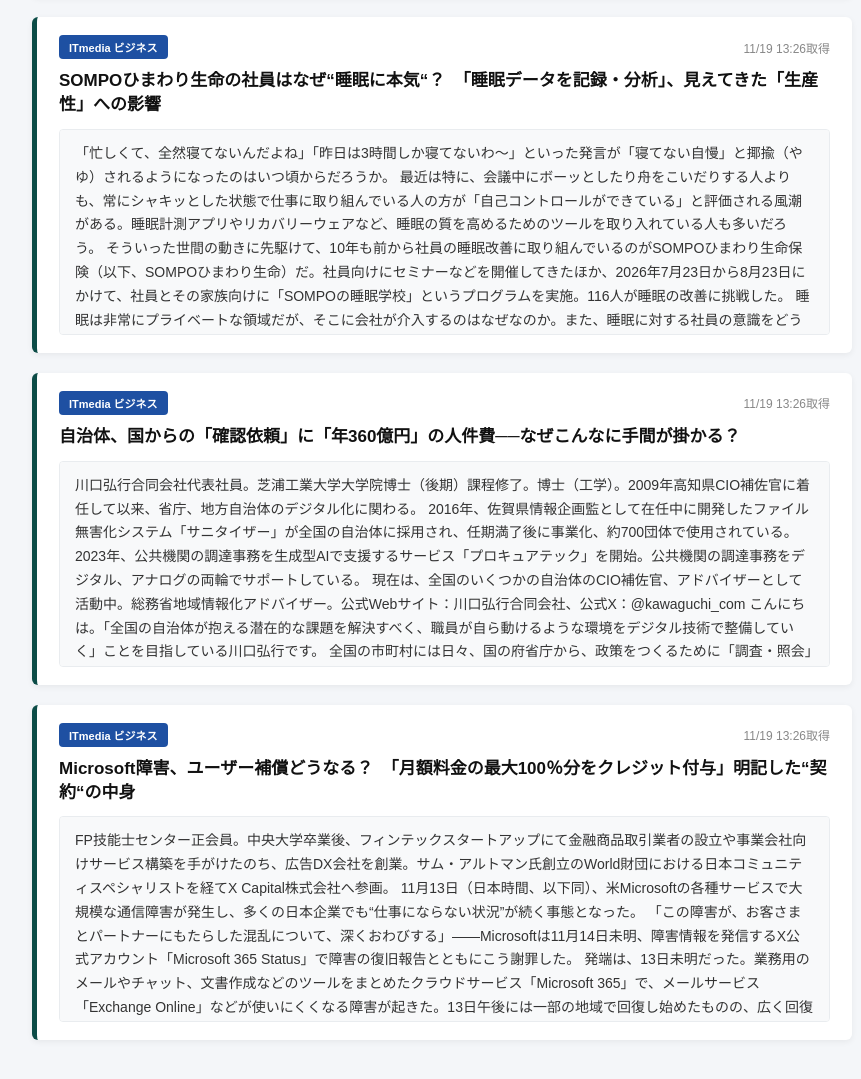
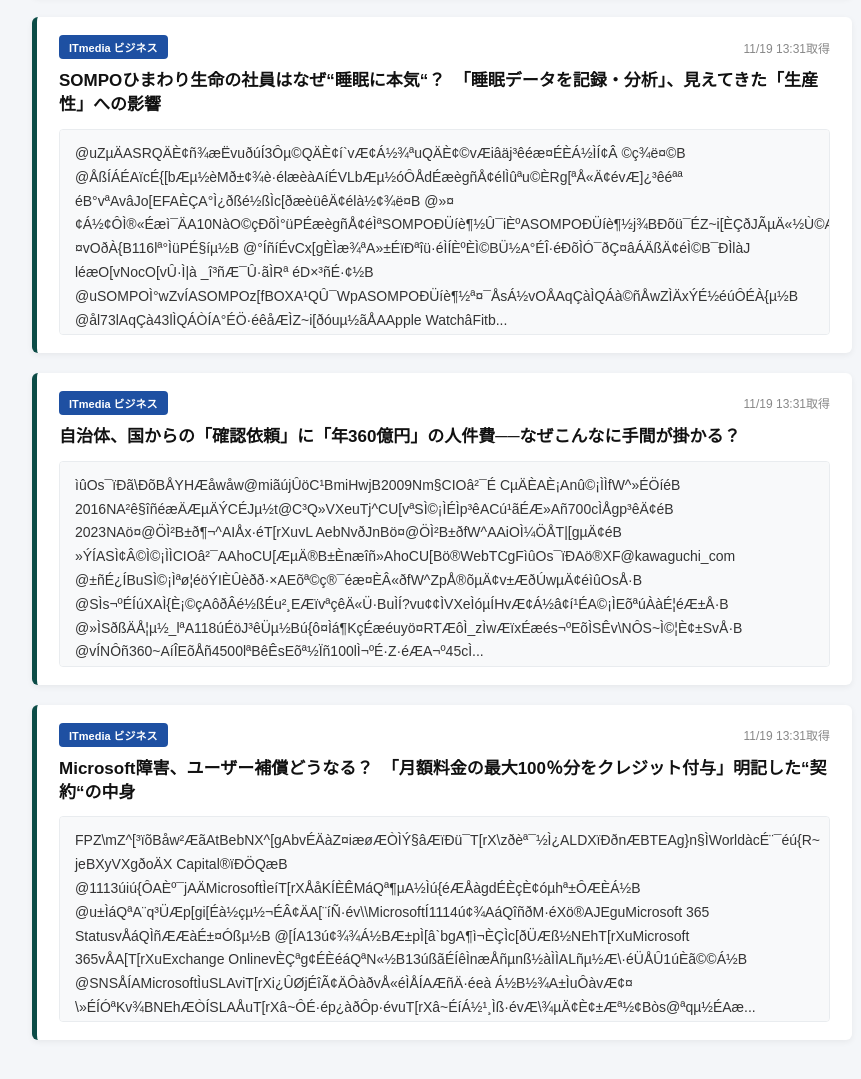
Before and after one commit to mistyrain1205/news-digest, a plain HTML site: page index.html in a window 1280 px wide. Shown: the part 1105-2184 px from the top of the page, without its empty margins (198-1059 px from the left). Drawn offline with Linux system fonts and the light colour scheme.

Commit message:
Update news digest via Colab

```diff
--- a/index.html
+++ b/index.html
@@ -24,13 +24,13 @@
 <div class="container">
     <header>
         <h1>ビジネス・行政 最新ニュース</h1>
-        <p>最終更新: 2026年11月19日 13:26 (JST) / 掲載件数: 6件</p>
+        <p>最終更新: 2026年11月19日 13:31 (JST) / 掲載件数: 6件</p>
     </header>
 
     <div class="card">
         <div class="card-header">
             <span class="badge" style="background-color: #003366;">NHK 経済・ビジネス</span>
-            <span class="date">11/19 13:26取得</span>
+            <span class="date">11/19 13:31取得</span>
         </div>
         <h2 class="title"><a href="https://news.web.nhk/newsweb/na/nd-20261119de78296" target="_blank" rel="noopener">片山財務相 非上場企業の株式評価 税調に委ねる考え</a></h2>
         <div class="summary-box">来年度の税制改正の論点になっている非上場企業の株式を相続する際などの評価のあり方について片山財務大臣は、先に国税庁が示した案を与党の税制調査会に提案することはせず、議論に委ねる考えを改めて示しました。…
@@ -62,7 +62,7 @@
     <div class="card">
         <div class="card-header">
             <span class="badge" style="background-color: #003366;">NHK 経済・ビジネス</span>
-            <span class="date">11/19 13:26取得</span>
+            <span class="date">11/19 13:31取得</span>
         </div>
         <h2 class="title"><a href="https://news.web.nhk/newsweb/na/nd-20261119de78267" target="_blank" rel="noopener">日経平均株価 売り買い交錯で小幅な値動き</a></h2>
         <div class="summary-box">19日の東京株式市場、アメリカのAI開発企業「アンソロピック」の上場を前にAIへの期待と懸念の双方の見方から売り買いが交錯し、日経平均株価は小幅な値動きとなっています。
@@ -95,12 +95,12 @@
     <div class="card">
         <div class="card-header">
             <span class="badge" style="background-color: #003366;">NHK 経済・ビジネス</span>
-            <span class="date">11/19 13:26取得</span>
+            <span class="date">11/19 13:31取得</span>
         </div>
         <h2 class="title"><a href="https://news.web.nhk/newsweb/na/nd-20261119de78144" target="_blank" rel="noopener">FRBが10月会合の議事録公表 ほぼ全員が「追加利上げ適切」</a></h2>
         <div class="summary-box">アメリカのFRB＝連邦準備制度理事会が公表した先月の会合の議事録で、ほぼすべての参加者が今後、数か月で追加の利上げが適切になる可能性が高いとの見解を示していたことがわかりました。来月の会合で大幅な利上…
 【現地映像 配信予定】注目の米中首脳会談 このあと開催へ
-11月19日 12:46
+11月19日 13:25
 米中ロ首脳会談 ウクライナ外相「当事国抜きの決定は不可能」
 11月19日 4:47
 高市首相 プーチン大統領と意見交換 習主席とは握手
@@ -128,43 +128,44 @@
     <div class="card">
         <div class="card-header">
             <span class="badge" style="background-color: #1e50a2;">ITmedia ビジネス</span>
-            <span class="date">11/19 13:26取得</span>
+            <span class="date">11/19 13:31取得</span>
         </div>
         <h2 class="title"><a href="https://www.itmedia.co.jp/business/articles/2611/19/news004.html" target="_blank" rel="noopener">SOMPOひまわり生命の社員はなぜ“睡眠に本気“？　「睡眠データを記録・分析」、見えてきた「生産性」への影響</a></h2>
-        <div class="summary-box">「忙しくて、全然寝てないんだよね」「昨日は3時間しか寝てないわ〜」といった発言が「寝てない自慢」と揶揄（やゆ）されるようになったのはいつ頃からだろうか。
-最近は特に、会議中にボーッとしたり舟をこいだりする人よりも、常にシャキッとした状態で仕事に取り組んでいる人の方が「自己コントロールができている」と評価される風潮がある。睡眠計測アプリやリカバリーウェアなど、睡眠の質を高めるためのツールを取り入れている人も多いだろう。
-そういった世間の動きに先駆けて、10年も前から社員の睡眠改善に取り組んでいるのがSOMPOひまわり生命保険（以下、SOMPOひまわり生命）だ。社員向けにセミナーなどを開催してきたほか、2026年7月23日から8月23日にかけて、社員とその家族向けに「SOMPOの睡眠学校」というプログラムを実施。116人が睡眠の改善に挑戦した。
-睡眠は非常にプライベートな領域だが、そこに会社が介入するのはなぜなのか。また、睡眠に対する社員の意識をどうやって高めているのか。同社の人財開発部 人事企画グループ兼健康経営グループ課長の竹内 浩介さんと同課長代理の山根 颯泰さんに聞いた。
-「SOMPOの睡眠学校」は、SOMPOホールディングス、損害保険ジャパン、SOMPOひまわり生命が共同で行ったプログラムで、子どもの参加も見込んで学校の夏休みに当たる期間に実施した。
-大人73人、子ども43人...</div>
+        <div class="summary-box">@uZµÄASRQÄÈ¢ñ¾æËvuðúÍ3Ôµ©QÄÈ¢í`vÆ¢Á½¾ªuQÄÈ¢©vÆiâäj³êéæ¤ÉÈÁ½ÌÍ¢Â ©ç¾ë¤©B
+@ÅßÍÁÉAïcÉ{[bÆµ½èMð±¢¾è·élæèàAíÉVLbÆµ½óÔÅdÉæègñÅ¢élÌûªu©ÈRg[ªÅ«Ä¢évÆ]¿³êéªª éB°vªAvâJo[EFAÈÇA°Ì¿ðßé½ßÌc[ðæèüêÄ¢élà½¢¾ë¤B
+@»¤¢Á½¢ÔÌ®«Éæì¯ÄA10NàO©çÐõÌ°üPÉæègñÅ¢éÌªSOMPOÐÜíè¶½Û¯iÈºASOMPOÐÜíè¶½j¾BÐõü¯ÉZ~i[ÈÇðJÃµÄ«½Ù©A2026N723ú©ç823úÉ©¯ÄAÐõÆ»ÌÆ°ü¯ÉuSOMPOÌ°wZvÆ¢¤vOðÀ{B116lª°ÌüPÉ§íµ½B
+@°ÍñíÉvCx[gÈÌæ¾ªA»±ÉïÐªîü·éÌÍÈºÈÌ©BÜ½A°ÉÎ·éÐõÌÓ¯ðÇ¤âÁÄßÄ¢éÌ©B¯ÐÌlàJ léæO[vNocO[vÛ·Ì|à _î³ñÆ¯Û·ãÌRª éD×³ñÉ·¢½B
+@uSOMPOÌ°wZvÍASOMPOz[fBOXA¹QÛ¯WpASOMPOÐÜíè¶½ª¤¯ÅsÁ½vOÅAqÇàÌQÁà©ñÅwZÌÄxÝÉ½éúÔÉÀ{µ½B
+@ål73lAqÇà43lÌQÁÒÍA°ÉÖ·éêåÆÌZ~i[ðóuµ½ãÅAApple WatchâFitb...</div>
     </div>
 
     <div class="card">
         <div class="card-header">
             <span class="badge" style="background-color: #1e50a2;">ITmedia ビジネス</span>
-            <span class="date">11/19 13:26取得</span>
+            <span class="date">11/19 13:31取得</span>
         </div>
         <h2 class="title"><a href="https://www.itmedia.co.jp/business/articles/2611/19/news007.html" target="_blank" rel="noopener">自治体、国からの「確認依頼」に「年360億円」の人件費──なぜこんなに手間が掛かる？</a></h2>
-        <div class="summary-box">川口弘行合同会社代表社員。芝浦工業大学大学院博士（後期）課程修了。博士（工学）。2009年高知県CIO補佐官に着任して以来、省庁、地方自治体のデジタル化に関わる。
-2016年、佐賀県情報企画監として在任中に開発したファイル無害化システム「サニタイザー」が全国の自治体に採用され、任期満了後に事業化、約700団体で使用されている。
-2023年、公共機関の調達事務を生成型AIで支援するサービス「プロキュアテック」を開始。公共機関の調達事務をデジタル、アナログの両輪でサポートしている。
-現在は、全国のいくつかの自治体のCIO補佐官、アドバイザーとして活動中。総務省地域情報化アドバイザー。公式Webサイト：川口弘行合同会社、公式X：@kawaguchi_com
-こんにちは。「全国の自治体が抱える潜在的な課題を解決すべく、職員が自ら動けるような環境をデジタル技術で整備していく」ことを目指している川口弘行です。
-全国の市町村には日々、国の府省庁から、政策をつくるために「調査・照会」が送られてきます。「○○の件数は?」「△△のシステムの状況は？」といった問い合わせに、自治体職員が期限内に答える業務です。
-その負担を初めて数字で示した論考が、11月8日に公開されました。日本政策総研の若生幸也氏による「【公共コンサルと政策の視点】国の『照会』による市町村職員の負担総量推計―年間数百億円の見えない事務負...</div>
+        <div class="summary-box">ìûOs¯ïÐã\ÐõBÅYHÆåwåw@miãújÛöC¹BmiHwjB2009Nm§CIOâ²¯É CµÄÈAÈ¡Anû©¡ÌÌfW^»ÉÖíéB
+2016NA²ê§îñéæÄÆµÄÝCÉJµ½t@C³Q»VXeuTj^CU[vªSÌ©¡ÌÉÌp³êACú¹ãÉÆ»Añ700cÌÅgp³êÄ¢éB
+2023NAö¤@ÖÌ²B±ð¶¬^AIÅx·éT[rXuvL AebNvðJnBö¤@ÖÌ²B±ðfW^AAiOÌ¼ÖÅT|[gµÄ¢éB
+»ÝÍASÌ¢Â©Ì©¡ÌÌCIOâ²¯AAhoCU[ÆµÄ®B±Ènæîñ»AhoCU[Bö®WebTCgFìûOs¯ïÐAö®XF@kawaguchi_com
+@±ñÉ¿ÍBuSÌ©¡Ìªø¦éöÝIÈÛèðð·×AEõª©ç®¯éæ¤ÈÂ«ðfW^ZpÅ®õµÄ¢v±ÆðÚwµÄ¢éìûOsÅ·B
+@SÌs¬ºÉÍúXAÌ{È¡©çAôðÂé½ßÉu²¸EÆïvªçêÄ«Ü·BuÌÍ?vu¢¢ÌVXeÌóµÍHvÆ¢Á½â¢í¹ÉA©¡ÌEõªúÀàÉ¦éÆ±Å·B
+@»ÌSðßÄÅ¦µ½_lªA118úÉöJ³êÜµ½Bú{ô¤Ìá¶KçÉæéuyö¤RTÆôÌ_zÌwÆïxÉæés¬ºEõÌSÊv\NÔS~Ì©¦È¢±SvÅ·B
+@vÍNÔñ360~AíÎEõÅñ4500lªBêÊsEõª½Ïñ100lÌ¬ºÉ·Z·éÆA¬º45cÌ...</div>
     </div>
 
     <div class="card">
         <div class="card-header">
             <span class="badge" style="background-color: #1e50a2;">ITmedia ビジネス</span>
-            <span class="date">11/19 13:26取得</span>
+            <span class="date">11/19 13:31取得</span>
         </div>
         <h2 class="title"><a href="https://www.itmedia.co.jp/business/articles/2611/19/news042.html" target="_blank" rel="noopener">Microsoft障害、ユーザー補償どうなる？　「月額料金の最大100％分をクレジット付与」明記した“契約“の中身</a></h2>
-        <div class="summary-box">FP技能士センター正会員。中央大学卒業後、フィンテックスタートアップにて金融商品取引業者の設立や事業会社向けサービス構築を手がけたのち、広告DX会社を創業。サム・アルトマン氏創立のWorld財団における日本コミュニティスペシャリストを経てX Capital株式会社へ参画。
-11月13日（日本時間、以下同）、米Microsoftの各種サービスで大規模な通信障害が発生し、多くの日本企業でも“仕事にならない状況”が続く事態となった。
-「この障害が、お客さまとパートナーにもたらした混乱について、深くおわびする」――Microsoftは11月14日未明、障害情報を発信するX公式アカウント「Microsoft 365 Status」で障害の復旧報告とともにこう謝罪した。
-発端は、13日未明だった。業務用のメールやチャット、文書作成などのツールをまとめたクラウドサービス「Microsoft 365」で、メールサービス「Exchange Online」などが使いにくくなる障害が起きた。13日午後には一部の地域で回復し始めたものの、広く回復したと発表するまで丸1日以上かかった。
-SNSでは、Microsoftの「SLA」（サービス品質保証）に基づいて返金を要求できるのでは、と提案する投稿もあった。ただ、この「返金」という表現には注意が必要だ。クラウド事業者はSLAで「サービス停止時間に相当する利用料...</div>
+        <div class="summary-box">FPZ\mZ^[³ïõBåw²ÆãAtBebNX^[gAbvÉÄàZ¤iæøÆÒÌÝ§âÆïÐü¯T[rX\zðèª¯½Ì¿ALDXïÐðnÆBTEAg}n§ÌWorldàcÉ¨¯éú{R~ jeBXyVXgðoÄX Capital®ïÐÖQæB
+@1113úiú{ÔAÈº¯jAÄMicrosoftÌeíT[rXÅåKÍÈÊMáQª¶µA½Ìú{éÆÅàgdÉÈçÈ¢óµhª±ÔÆÈÁ½B
+@u±ÌáQªA¨q³ÜÆp[gi[Éà½çµ½¬ÉÂ¢ÄA[¨íÑ·év\\MicrosoftÍ1114ú¢¾AáQîñðM·éXö®AJEguMicrosoft 365 StatusvÅáQÌñÆÆàÉ±¤Óßµ½B
+@[ÍA13ú¢¾¾Á½BÆ±pÌ[â`bgA¶ì¬ÈÇÌc[ðÜÆß½NEhT[rXuMicrosoft 365vÅA[T[rXuExchange OnlinevÈÇªg¢ÉÈéáQªN«½B13úßãÉÍêÌnæÅñµnß½àÌÌALñµ½Æ\·éÜÅÛ1úÈã©©Á½B
+@SNSÅÍAMicrosoftÌuSLAviT[rXi¿ÛØjÉîÃ¢ÄÔàðvÅ«éÌÅÍAÆñÄ·éeà Á½B½¾A±ÌuÔàvÆ¢¤\»ÉÍÓªKv¾BNEhÆÒÍSLAÅuT[rXâ~ÔÉ·ép¿àðÔp·évuT[rXâ~ÉíÁ½¹¸Ìß·évÆ\¾µÄ¢È¢±Æª½¢Bòs@ªqµ½ÉAæ...</div>
     </div>
 
 </div>
```
